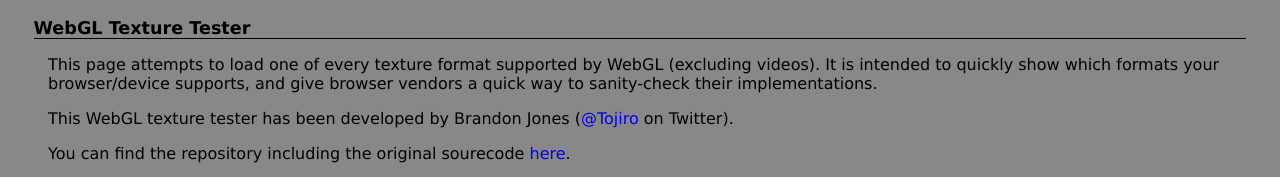
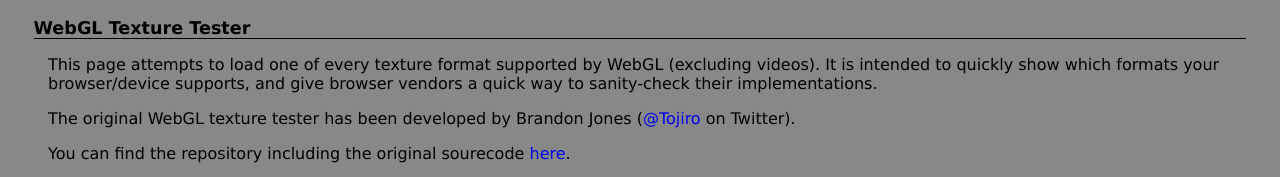
Before and after one commit to TimvanScherpenzeel/texture-compressor, a website: page docs/index.html in a window 1280 px wide. Shown: the top 177 px of the page. Drawn offline with Linux system fonts and the light colour scheme; no server answers.

Commit message:
add note

```diff
--- a/docs/index.html
+++ b/docs/index.html
@@ -176,7 +176,7 @@ SOFTWARE, EVEN IF ADVISED OF THE POSSIBILITY OF SUCH DAMAGE.
       your browser/device supports, and give browser vendors a quick way to
 	  sanity-check their implementations.</p>
 
-	  <p>This WebGL texture tester has been developed by Brandon Jones (<a href="https://twitter.com/Tojiro">@Tojiro</a> on Twitter).</p>
+	  <p>The original WebGL texture tester has been developed by Brandon Jones (<a href="https://twitter.com/Tojiro">@Tojiro</a> on Twitter).</p>
 	  <p>You can find the repository including the original sourecode <a href="https://github.com/toji/texture-tester/">here</a>.</p>
 	</section>
 
```
